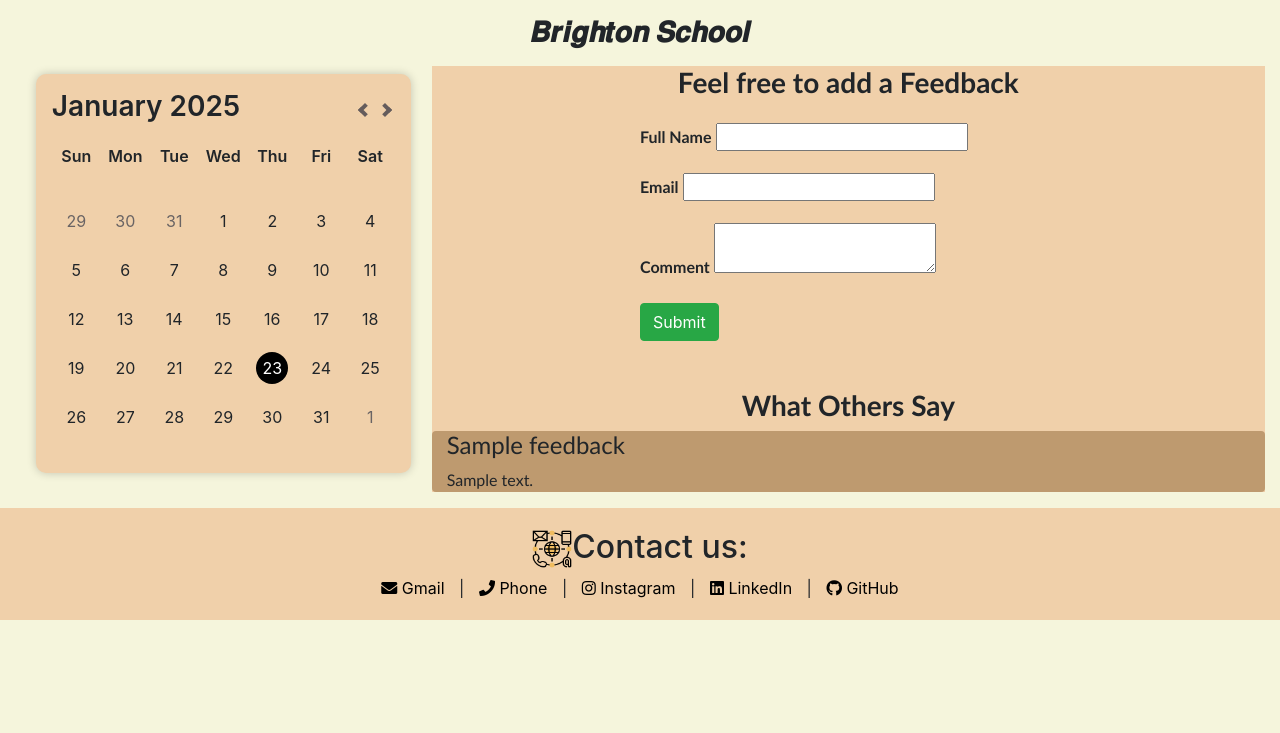
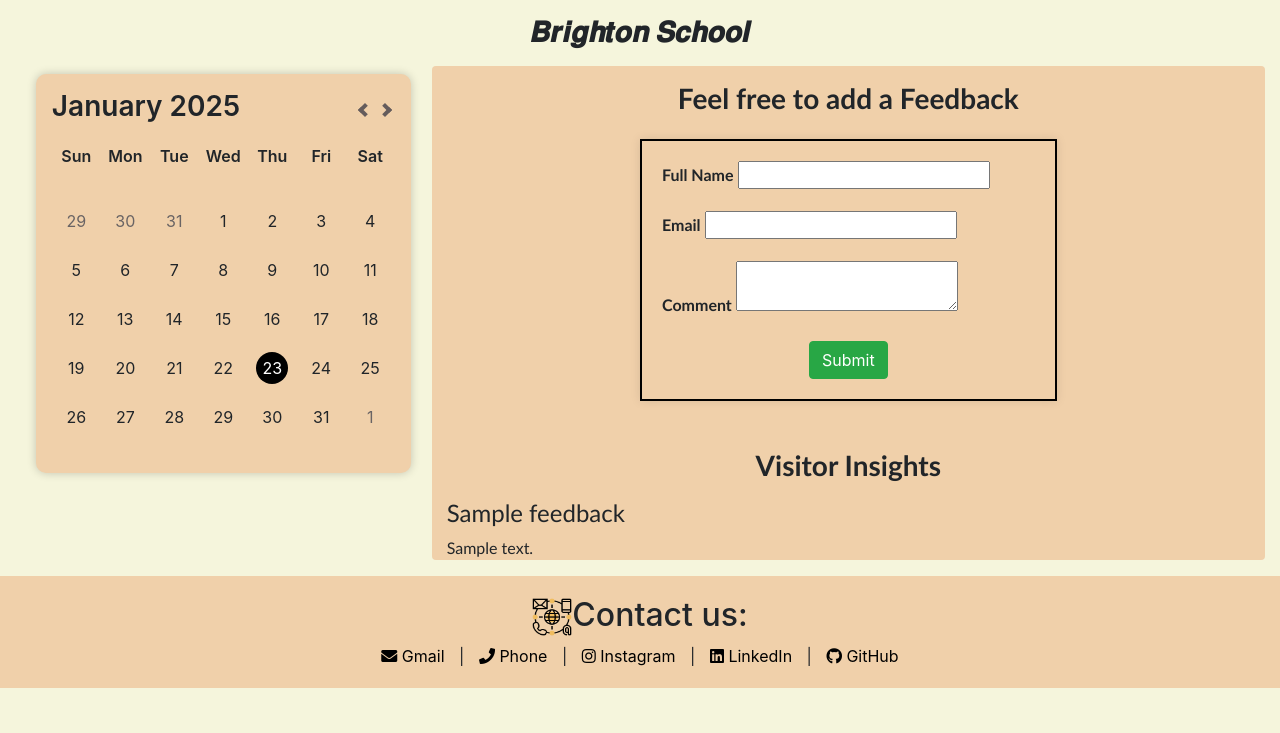
Before and after one commit to ShariqueReza/School-Management-System, a Django app: template app/templates/app/feedback.html in a window 1280 px wide. Shown: the part 67-800 px from the top of the page. Run offline with Django 3.2, Linux system fonts and the light colour scheme; the template is opened without the code that fills it: most values are stand-ins (such as "Sample title", 1, 10 or a date in 2020); form fields are guessed from the names that the template uses; some libraries are stand-ins or nearby versions.

Commit message:
fixed some styles in feedback page

```diff
--- a/app/static/app/CSS_Files/index.css
+++ b/app/static/app/CSS_Files/index.css
@@ -171,7 +171,7 @@ h3 {
   font-family: 'Gill Sans', 'Gill Sans MT', Calibri, 'Trebuchet MS', sans-serif;
 }
 .about_text:hover{
-  color: #1c9e24;
+  color: #087510;
 }
 .about{
   max-width: 97%;
--- a/app/templates/app/feedback.html
+++ b/app/templates/app/feedback.html
@@ -3,9 +3,9 @@
 {% load static %}
 {% block content %}
                 <div class="col-lg-8 col-md-8 col-sm-12 main-content">
-                    <div class="box_clr">
-                        <h3 class="text-center mb-4 about_text">Feel free to add a Feedback</h3>
-                        <form method="POST" style="width: 50%; margin: 0 auto;">
+                    <div class="box_clr rounded">
+                        <h3 class="text-center pt-3 mb-4 about_text">Feel free to add a Feedback</h3>
+                        <form method="POST" style="width: 50%; margin: 0 auto; border: 2px solid #000; padding: 20px; box-shadow: 0 0 10px rgba(0, 0, 0, 0.1);">
                             {% csrf_token %}
                             <div class="form-group">
                                 <label for="authorName" class="font-weight-bold about_text">Full Name</label>
@@ -19,10 +19,10 @@
                                 <label for="comment" class="font-weight-bold about_text">Comment</label>
                                 {{form.comment}}
                             </div>
-                            <button type="submit" class="btn btn-success">Submit</button>
+                            <button type="submit" style="display: block; margin: 0 auto;" class="btn btn-success">Submit</button>
                         </form>
-                        <h3 class="text-center about_text mt-5">What Others Say</h3>
-                        <div class="container rounded" style="background-color: rgb(190, 154, 111);">
+                        <h3 class="text-center about_text mt-5 pb-2">Visitor Insights</h3>
+                        <div class="container rounded">
                             {% for f in feedback  %}
                             <div class="fs-4">
                                 <h4 class="about_text">{{f.name}}</h4>
```
Also changed, not shown: db.sqlite3.
